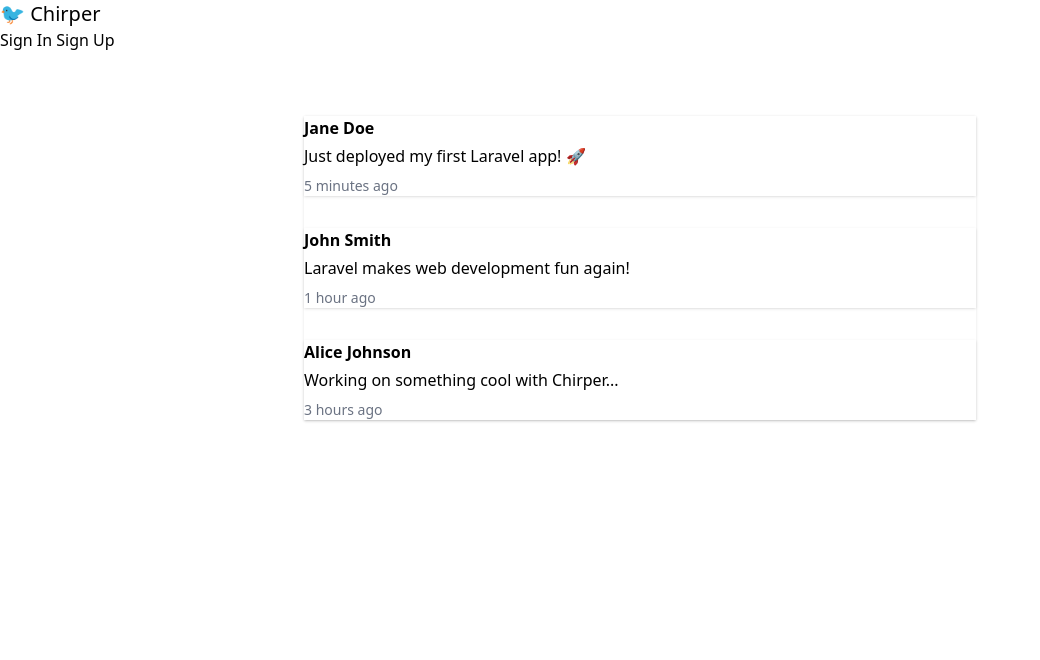
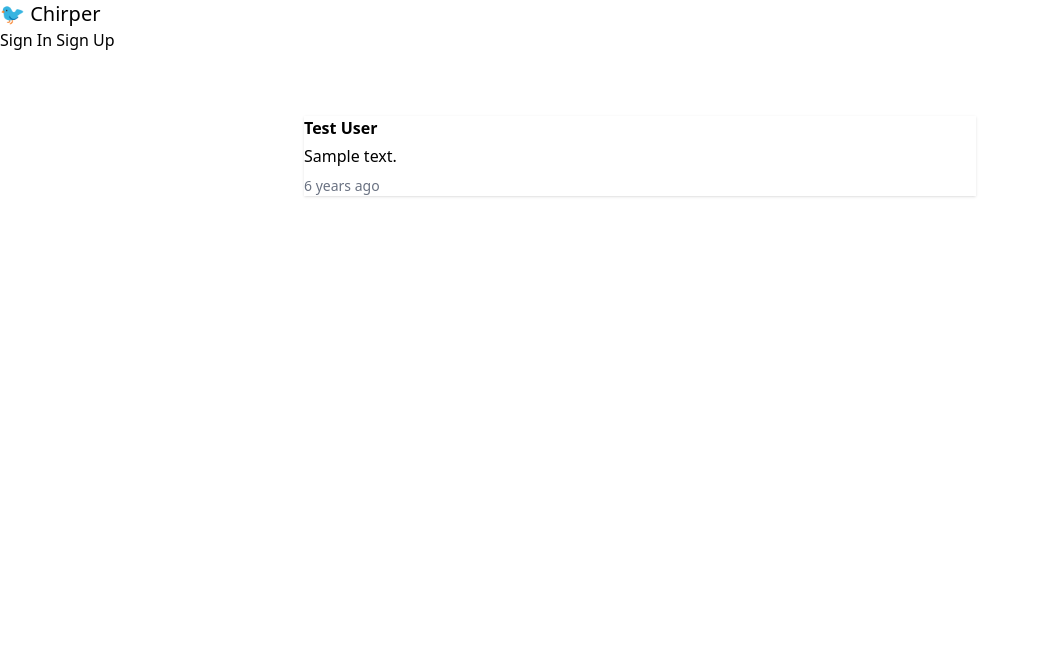
Before and after one commit to onismond/chirper, a Laravel app: page / in a window 1280 px wide. Shown: the top 660 px of the page, without its empty margins (0-1040 px from the left). Run offline with Laravel 12, Linux system fonts and the light colour scheme; data comes from the database, SQL or seed files in the repository; tables that the repository leaves empty hold one stand-in row (values such as "Sample post"); style sheets or scripts are compiled from the project's sources; some libraries are stand-ins or nearby versions; some web fonts are replaced.

Commit message:
feat: add chirp model

```diff
--- a/app/Http/Controllers/ChirpController.php
+++ b/app/Http/Controllers/ChirpController.php
@@ -2,6 +2,7 @@
 
 namespace App\Http\Controllers;
 
+use App\Models\Chirp;
 use Illuminate\Http\Request;
 
 class ChirpController extends Controller
@@ -11,23 +12,10 @@ class ChirpController extends Controller
      */
     public function index()
     {
-        $chirps = [
-            [
-                'author' => 'Jane Doe',
-                'message' => 'Just deployed my first Laravel app! 🚀',
-                'time' => '5 minutes ago'
-            ],
-            [
-                'author' => 'John Smith',
-                'message' => 'Laravel makes web development fun again!',
-                'time' => '1 hour ago'
-            ],
-            [
-                'author' => 'Alice Johnson',
-                'message' => 'Working on something cool with Chirper...',
-                'time' => '3 hours ago'
-            ]
-        ];
+        $chirps = Chirp::with('user')
+            ->latest()
+            ->take(50)
+            ->get();
 
         return view('home', ['chirps' => $chirps]);
     }
--- /dev/null
+++ b/app/Models/Chirp.php
@@ -0,0 +1,16 @@
+<?php
+
+namespace App\Models;
+
+use Illuminate\Database\Eloquent\Model;
+use Illuminate\Database\Eloquent\Relations\BelongsTo;
+
+class Chirp extends Model
+{
+    protected $fillable = ['message'];
+
+    public function user(): BelongsTo
+    {
+        return $this->belongsTo(User::class);
+    }
+}
--- a/app/Models/User.php
+++ b/app/Models/User.php
@@ -7,6 +7,7 @@ use Database\Factories\UserFactory;
 use Illuminate\Database\Eloquent\Attributes\Fillable;
 use Illuminate\Database\Eloquent\Attributes\Hidden;
 use Illuminate\Database\Eloquent\Factories\HasFactory;
+use Illuminate\Database\Eloquent\Relations\HasMany;
 use Illuminate\Foundation\Auth\User as Authenticatable;
 use Illuminate\Notifications\Notifiable;
 
@@ -29,4 +30,9 @@ class User extends Authenticatable
             'password' => 'hashed',
         ];
     }
+
+    public function chirps(): HasMany
+    {
+        return $this->hasMany(Chirp::class);
+    }
 }
--- a/resources/views/home.blade.php
+++ b/resources/views/home.blade.php
@@ -2,27 +2,21 @@
     <x-slot:title>
         Welcome
     </x-slot:title>
-
     <div class="max-w-2xl mx-auto">
-        <div class="card bg-base-100 shadow mt-8">
-            @foreach($chirps as $chirp)
-                <div class="card bg-base-100 shadow mt-8">
-                    <div class="card-body">
-                        <div>
-                            <div class="font-semibold">{{ $chirp['author'] }}</div>
-                            <div class="mt-1">{{ $chirp['message'] }}</div>
-                            <div class="text-sm text-gray-500 mt-2">{{ $chirp['time'] }}</div>
+        @forelse ($chirps as $chirp)
+            <div class="card bg-base-100 shadow mt-8">
+                <div class="card-body">
+                    <div>
+                        <div class="font-semibold"> {{ $chirp->user ? $chirp->user->name : 'Anonymous' }}</div>
+                        <div class="mt-1">{{ $chirp->message }}</div>
+                        <div class="text-sm text-gray-500 mt-2">
+                            {{ $chirp->created_at->diffForHumans() }}
                         </div>
                     </div>
                 </div>
-            @endforeach
-{{--            <div class="card-body">--}}
-{{--                <div>--}}
-{{--                    <h1 class="text-3xl font-bold">Welcome to Chirper!</h1>--}}
-{{--                    <p class="mt-4 text-base-content/60">This is your brand new Laravel application. Time to make it--}}
-{{--                        sing (or chirp)!</p>--}}
-{{--                </div>--}}
-{{--            </div>--}}
-        </div>
+            </div>
+        @empty
+            <p class="text-gray-500">No chirps yet. Be the first to chirp!</p>
+        @endforelse
     </div>
 </x-layout>
```
